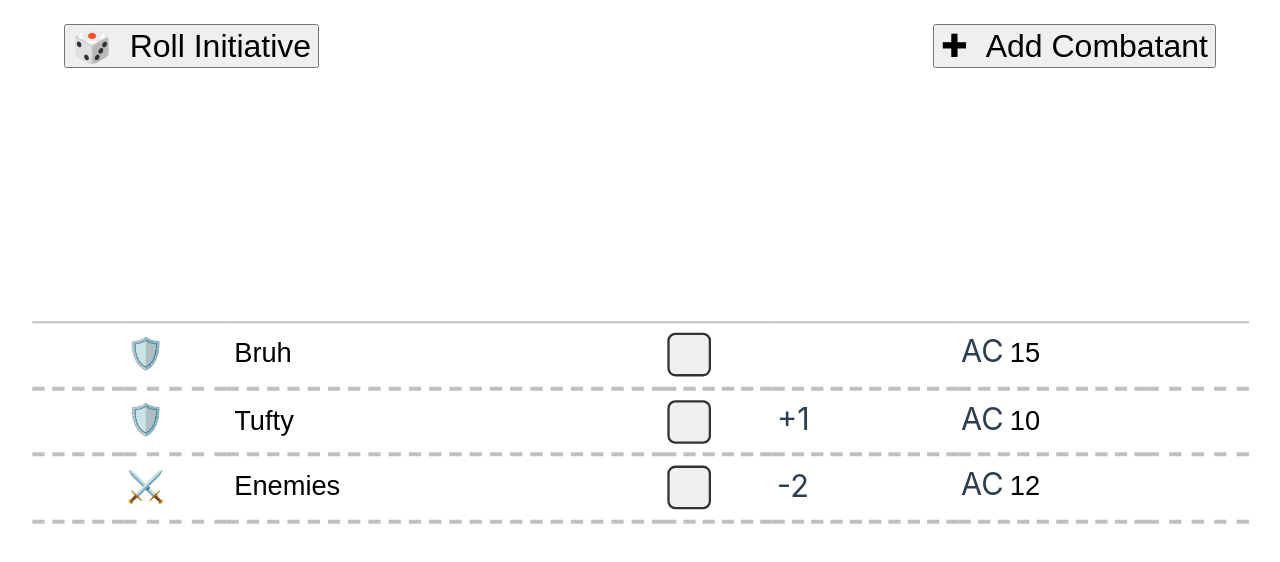
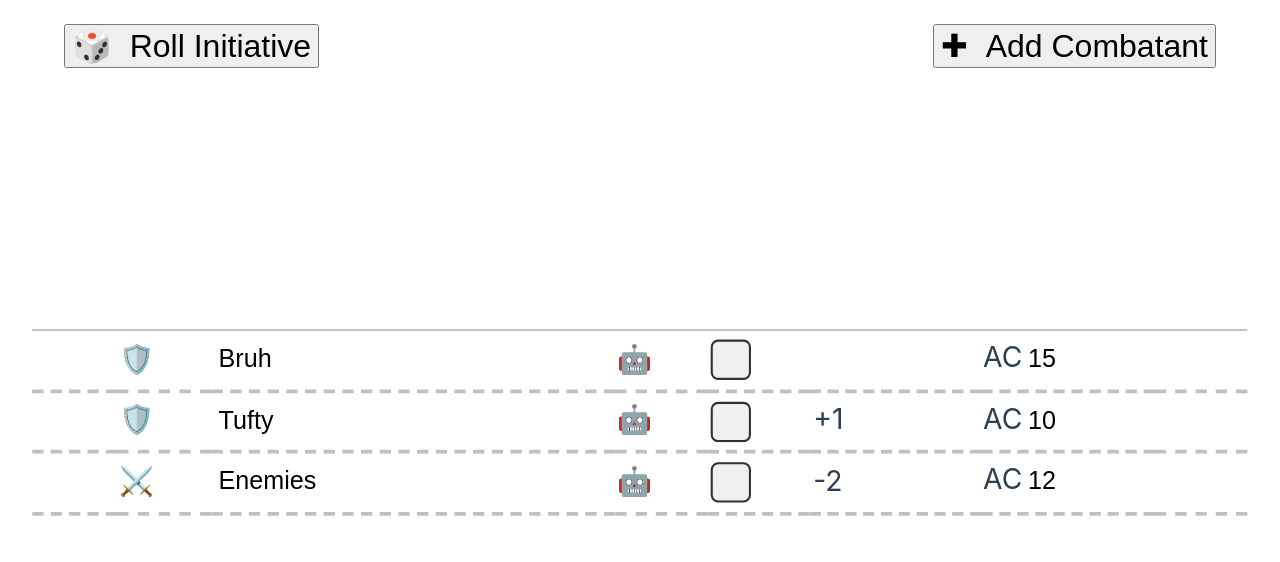
Before and after one commit to cgutteridge/bxinit, a Vue app: page /about in a window 1280 px wide. Shown: the top 562 px of the page. Built offline with nearby package versions, Linux system fonts and the light colour scheme.

Commit message:
auto vs manual rolling

```diff
--- /dev/null
+++ b/src/components/DudeAuto.vue
@@ -0,0 +1,21 @@
+<script setup lang="ts">
+import { getDudeStore } from '@/stores/dude'
+import { computed } from 'vue'
+
+const dudeStore = getDudeStore()
+const props = defineProps(['id'])
+const dude = computed(() => dudeStore.get(props.id))
+</script>
+
+<template>
+  <div>
+    <div class="emoji" v-if="dude.autoRoll" @click="dude.autoRoll=false">🤖️</div>
+    <div class="emoji" v-else @click="dude.autoRoll=true">🫳️</div>
+  </div>
+</template>
+
+<style scoped>
+.emoji {
+  cursor: pointer;
+}
+</style>
--- /dev/null
+++ b/src/components/DudeRoll.vue
@@ -0,0 +1,42 @@
+<script setup lang="ts">
+import { computed, ref, type Ref, watch } from 'vue'
+import DiceFace from '@/components/DiceFace.vue'
+import { getRoundStore } from '@/stores/round'
+import { getDudeStore } from '@/stores/dude'
+
+const roundStore = getRoundStore()
+const dudeStore = getDudeStore()
+
+const props = defineProps(['id'])
+const dude = computed(() => dudeStore.get(props.id))
+const roll = computed(() => roundStore.getRoll(props.id))
+let showing :Ref<number|undefined>= ref(roundStore.getRoll(props.id))
+
+function inc() {
+  showing.value = ((showing.value??0) % 6)+1
+}
+
+function set() {
+  roundStore.setRoll( dude.value.id, showing.value)
+}
+
+// when the roll changes, change what is showing on the dice face
+watch( roll, (to) => showing.value = to )
+
+</script>
+
+<template>
+  <div v-if="dude.autoRoll">
+    <DiceFace v-bind:side="roll"></DiceFace>
+  </div>
+  <div v-else >
+    <DiceFace @click="inc()" @mouseleave="set()" style="cursor:pointer" v-bind:side="showing"></DiceFace>
+  </div>
+</template>
+
+<style scoped>
+.emoji {
+  cursor: pointer;
+}
+
+</style>
--- a/src/components/DudeRow.vue
+++ b/src/components/DudeRow.vue
@@ -4,6 +4,8 @@ import DudeName from '@/components/DudeName.vue'
 import DudeAc from '@/components/DudeAc.vue'
 import DudeMod from '@/components/DudeMod.vue'
 import DudeFriend from '@/components/DudeFriend.vue'
+import DudeAuto from '@/components/DudeAuto.vue'
+import DudeRoll from '@/components/DudeRoll.vue'
 
 defineProps(['dudeInRound'])
 defineEmits(['remove-dude'])
@@ -19,12 +21,14 @@ defineEmits(['remove-dude'])
       <DudeName v-bind:id="dudeInRound.dude.id"></DudeName>
     </td>
     <td>
-      <DiceFace v-bind:side="dudeInRound.roll"></DiceFace>
+      <DudeAuto v-bind:id="dudeInRound.dude.id"></DudeAuto>
+    </td>
+    <td>
+      <DudeRoll v-bind:id="dudeInRound.dude.id"></DudeRoll>
     </td>
     <td>
       <DudeMod v-bind:id="dudeInRound.dude.id"></DudeMod>
     </td>
-
     <td>
       <DudeAc v-bind:id="dudeInRound.dude.id"></DudeAc>
     </td>
@@ -54,9 +58,11 @@ tr td {
   padding-right: 2em;
   padding-bottom: 3px;
 }
+
 tr.last-in-group td {
   border-bottom: solid 2px #303030;
 }
+
 tr:first-child td {
   border-top: solid 1px #c0c0c0;
 }
--- a/src/stores/round.ts
+++ b/src/stores/round.ts
@@ -7,31 +7,39 @@ import type { DudeInRound } from '@/model/DudeInRound'
 
 export const getRoundStore = defineStore('round', () => {
   const dudeStore = getDudeStore()
-  const initRolls: Ref<Record<number, number>> = ref({})
+  const initRolls: Ref<Record<number, number | undefined>> = ref({})
 
   function roll () {
     initRolls.value = {}
     dudeStore.all().forEach((dude: Dude) => {
-      initRolls.value[dude.id] = Math.floor(Math.random() * 6) + 1
+      setRoll(dude.id, dude.autoRoll ? Math.floor(Math.random() * 6) + 1 : undefined)
     })
+  }
+
+  function getRoll (id: number): number | undefined {
+    return initRolls.value[id]
+  }
+
+  function setRoll (id: number, roll: number | undefined) {
+    initRolls.value[id] = roll
   }
 
   // returns everyone in the round, sorted by roll
   function all (): DudeInRound[] {
-    const dudesInRounds : DudeInRound[] = dudeStore.all().map((dude): DudeInRound => {
+    const dudesInRounds: DudeInRound[] = dudeStore.all().map((dude): DudeInRound => {
       const roll: number | undefined = initRolls.value[dude.id]
       let init = roll
       if (init !== undefined) { init += dude.initModifier }
       return { dude, init, roll, firstInGroup: false, lastInGroup: false }
-    }).sort((a, b) =>  (b.init??0) - (a.init??0))
-    dudesInRounds.forEach( (dudeInRound: DudeInRound, index )=>{
-      if( index<dudesInRounds.length-1 && dudesInRounds[index+1].init != dudeInRound.init ) {
-        dudeInRound.lastInGroup=true
-        dudesInRounds[index+1].firstInGroup = true
+    }).sort((a, b) => (b.init ?? 0) - (a.init ?? 0))
+    dudesInRounds.forEach((dudeInRound: DudeInRound, index) => {
+      if (index < dudesInRounds.length - 1 && dudesInRounds[index + 1].init != dudeInRound.init) {
+        dudeInRound.lastInGroup = true
+        dudesInRounds[index + 1].firstInGroup = true
       }
     })
     return dudesInRounds
   }
 
-  return { roll, all }
+  return { roll, all, initRolls, getRoll, setRoll }
 })
```
